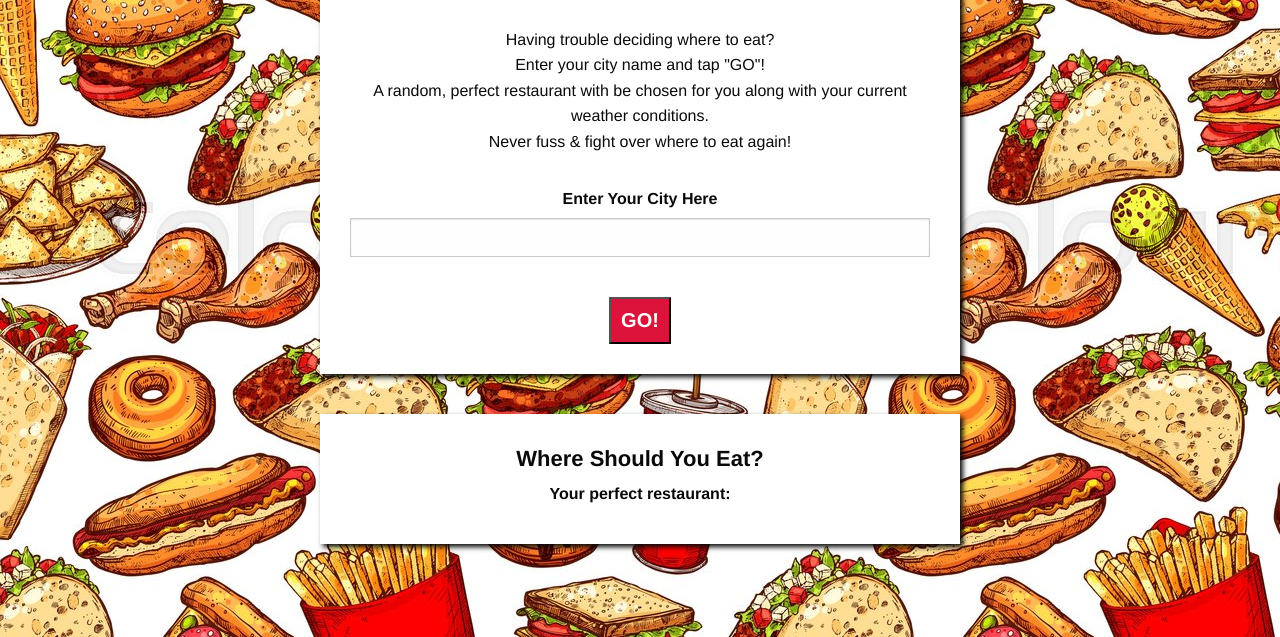
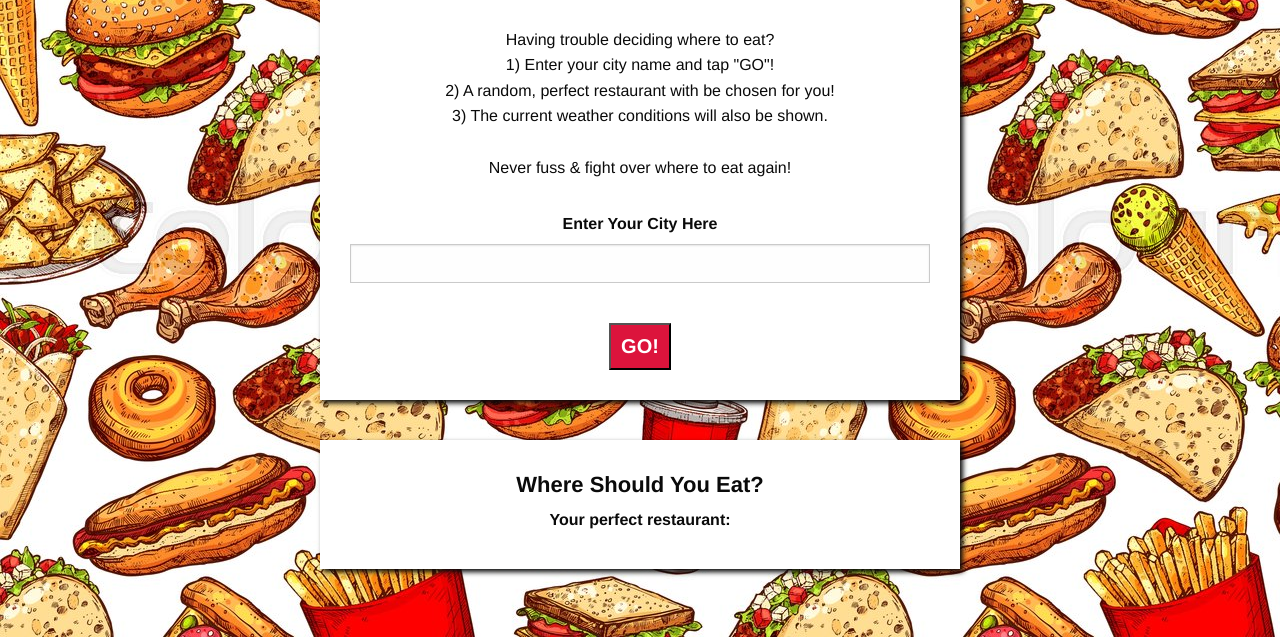
Before and after one commit to chukon/YouChoose, a plain HTML site: page index.html in a window 1280 px wide. Shown: the part 163-800 px from the top of the page. Drawn offline with nearby package versions, Linux system fonts and the light colour scheme.

Commit message:
Update index.html

```diff
--- a/index.html
+++ b/index.html
@@ -44,7 +44,7 @@
     <div class="grid-x grid margin-x">
       <div id="form-container" class="cell medium-6">
         <h1>Where 2 Eat?</h1>
-        <p>Having trouble deciding where to eat? <br>Enter your city name and tap "GO"!<br>A random,  perfect restaurant with be chosen for you along with your current weather conditions. <br> Never fuss & fight over where to eat again!</p>
+        <p>Having trouble deciding where to eat? <br>1) Enter your city name and tap "GO"!<br>2) A random,  perfect restaurant with be chosen for you!<br>3) The current weather conditions will also be shown. <br><br> Never fuss & fight over where to eat again!</p>
         <form id="location-form">
           <label for="city-input">Enter Your City Here</label>
           <input type="text" id="city-input"><br>
```
